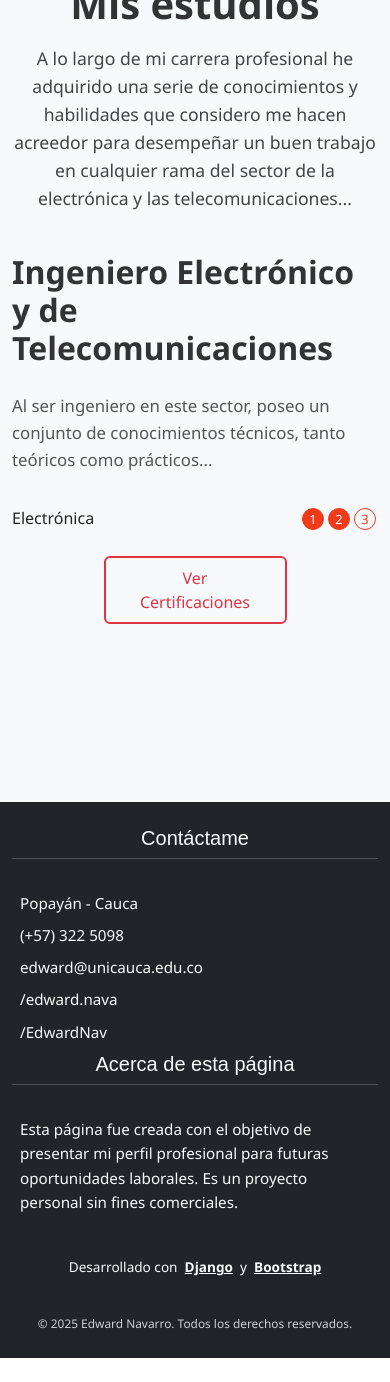
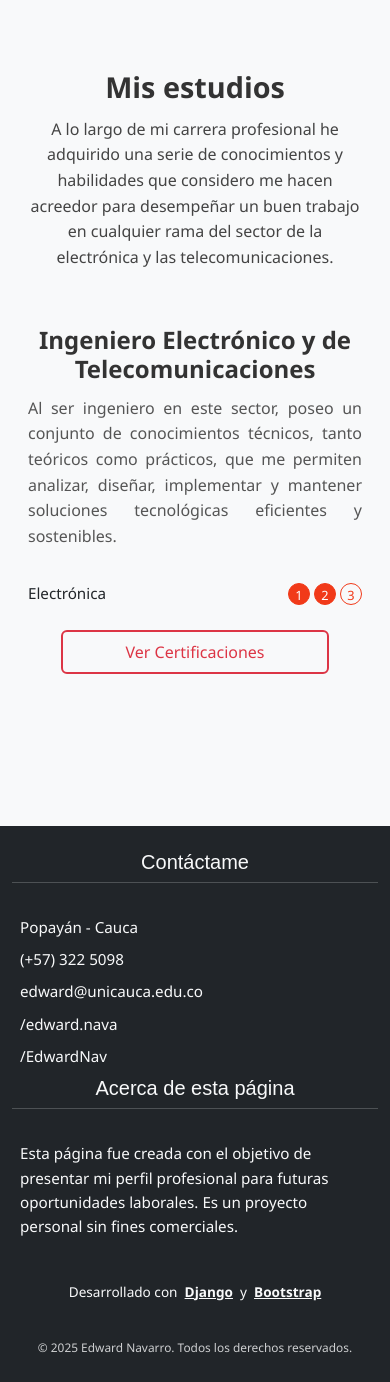
Before and after one commit to EdwardNavarroAs/portafolio, a Django app: page /studies/ in a window 390 px wide. Shown: the part 730-2112 px from the top of the page. Before the commit the page ends 2088 px from the top, so only its background shows below. Run offline with Django 5.2, Linux system fonts and the light colour scheme.

Commit message:
agregando toda la logica de la pagina para los estudies en studies.html

```diff
--- a/miweb/static/css/base.css
+++ b/miweb/static/css/base.css
@@ -53,3 +53,15 @@ p {
   background-color: #dc3545;
   box-shadow: 0 3px 8px rgba(220, 53, 69, 0.3);
 }
+
+/* ========== EFECTOS SCROLL ==========
+   Se usa con JS para que los elementos aparezcan al hacer scroll */
+.scroll-fade {
+  opacity: 0;
+  transform: translateY(30px);
+  transition: opacity 0.6s ease-out, transform 0.6s ease-out;
+}
+.scroll-fade.visible {
+  opacity: 1;
+  transform: translateY(0);
+}
--- a/miweb/static/css/studies.css
+++ b/miweb/static/css/studies.css
@@ -1,85 +1,53 @@
+/* ========== ESTILOS BASE (MÓVILES PRIMERO) ========== */
 .page-header {
-    min-height: 72vh;
+  min-height: 80vh;
   background-size: cover;
-    background-position: center bottom; /* ← mueve la imagen hacia arriba */
+  background-position: center center;
+  background-image: url('../img/universidad3.jpg');
 }
 
-
 .section-description__title {
-    font-size: 2.5rem;
+  font-size: 1.8rem;
   font-weight: bold;
-    margin-bottom: 1rem;
+  text-align: center;
+  margin-bottom: 0.75rem;
 }
 
 .section-description__paragph {
-    font-size: 1.1rem;
+  font-size: 1rem;
   color: #444;
+  text-align: center;
+  padding: 0 1rem;
 }
 
 .studies_subsubsection {
-    margin-top: 1.5em;
-    margin-bottom: 1.5em;
+  margin: 1.5em 0;
+  display: flex;
+  flex-direction: column;
 }
 
-/* Imagen contenedor */
-.studie-img-container {
-    height: 400px;
-    position: relative;
-}
-
-.studie_img_engineer {
-    width: 80%;
-    position: absolute;
-    top: 50px;
-    left: 1em;
-    box-shadow: -3px 3px 4px 3px rgba(83, 77, 77, 0.65);
-    z-index: 100;
-}
-
-.studie_img_engineer img {
-    max-width: 100%;
-    border-radius: 0.5rem;
-}
-
-/* Cita */
-.studie_tag_engineer {
-    width: 70%;
-    position: absolute;
-    bottom: 60px;
-    right: 4em;
-    color: #f13a19;
-    border: 1px solid;
-    padding: 1.5em;
-    font-style: oblique;
-    font-size: 1.1em;
-    opacity: 0.75;
-    background-color: rgba(255, 255, 255, 0.8);
-}
-
-/* Descripción */
 .studie-description {
   display: flex;
   flex-direction: column;
   justify-content: center;
+  padding: 1rem;
 }
 
 .studie-title {
-    font-size: 2rem;
-    margin-bottom: 0.8em;
+  font-size: 1.5rem;
   color: #333;
+  margin-bottom: 0.75rem;
+  text-align: center;
 }
 
 .studie-paragph {
-    font-size: 1.05rem;
+  font-size: 1rem;
   font-weight: 300;
   color: #555;
+  text-align: justify;
 }
 
-/* Niveles */
 .studies-levels {
-    display: flex;
-    flex-direction: column;
-    width: 100%;
   margin-top: 1rem;
 }
 
@@ -87,26 +55,24 @@
   display: flex;
   justify-content: space-between;
   align-items: center;
-    font-size: 1rem;
+  font-size: 0.95rem;
   margin-bottom: 0.5rem;
 }
 
 .circles {
   display: flex;
-    align-items: center;
+  gap: 4px;
 }
 
 .circle {
-    display: inline-block;
-    margin: 0 2px;
+  width: 22px;
   height: 22px;
-    width: 22px;
-    text-align: center;
-    line-height: 20px;
-    font-size: 0.8rem;
   border-radius: 50%;
   border: 1px solid #f13a19;
   color: #f13a19;
+  font-size: 0.8rem;
+  text-align: center;
+  line-height: 22px;
 }
 
 .circle.filled {
@@ -114,8 +80,122 @@
   color: white;
 }
 
-.btn{
+.btn {
+  width: 80%;
+  display: block;
+  margin: 1rem auto 0;
+  font-size: 1rem;
+}
+
+.studie-img-container {
+  display: flex;
+  flex-direction: column;
+  align-items: center;
+  margin-top: 2rem;
+}
+
+.studie_img_engineer img {
+  width: 90%;
+  border-radius: 0.5rem;
+  box-shadow: -2px 2px 6px rgba(0, 0, 0, 0.3);
+}
+
+.studie_tag_engineer {
+  margin-top: 1rem;
+  font-style: italic;
+  font-size: 1rem;
+  color: #f13a19;
+  background-color: rgba(255, 255, 255, 0.85);
+  padding: 1em;
+  border: 1px solid #f13a19;
+  width: 90%;
+  text-align: center;
+  opacity: 0.9;
+}
+
+/* ========== MEDIA QUERIES PARA PANTALLAS GRANDES ========== */
+
+@media (min-width: 768px) {
+  .page-header {
+    min-height: 60vh;
+    background-position: center bottom;
+  }
+
+  .section-description__title {
+    font-size: 2.2rem;
+  }
+
+  .section-description__paragph {
+    font-size: 1.1rem;
+    padding: 0 2rem;
+  }
+
+  .studie-title {
+    font-size: 2rem;
+    text-align: left;
+  }
+
+  .studie-paragph {
+    text-align: left;
+  }
+
+  .studie-img-container {
+    flex-direction: row;
+    position: relative;
+    height: 400px;
+    margin-top: 0;
+  }
+
+  .studie_img_engineer {
+    position: absolute;
+    top: 40px;
+    left: 1rem;
+    width: 80%;
+    z-index: 1;
+  }
+
+  .studie_img_engineer img {
+    width: 100%;
+  }
+
+  .studie_tag_engineer {
+    position: absolute;
+    bottom: 40px;
+    right: 2rem;
+    width: 70%;
+    text-align: right;
+  }
+
+  .studie-description {
+    padding: 0 2rem;
+  }
+
+  .studies_subsubsection {
+    flex-direction: row;
+    justify-content: space-between;
+  }
+
+  .studie-description,
+  .studie-img-container {
+    width: 48%;
+  }
+
+  .btn {
+    width: 60%;
+    font-size: 1.1rem;
+  }
+}
+
+@media (min-width: 1024px) {
+  .section-description__title {
+    font-size: 2.5rem;
+  }
+
+  .section-description__paragph {
+    font-size: 1.2rem;
+  }
+
+  .btn {
     width: 50%;
-    display: block;
-    margin: 10px auto;
   }
+}
--- /dev/null
+++ b/miweb/static/js/base.js
@@ -0,0 +1,24 @@
+document.addEventListener("DOMContentLoaded", function () {
+  // Evita que el navegador recuerde el scroll anterior
+  if ('scrollRestoration' in history) {
+    history.scrollRestoration = 'manual';
+  }
+
+  // Fuerza el scroll hacia la parte superior al cargar
+  window.scrollTo(0, 0);
+
+  // Espera un poco para asegurar que todo esté renderizado antes de observar
+  setTimeout(() => {
+    const observer = new IntersectionObserver((entries) => {
+      entries.forEach(entry => {
+        if (entry.isIntersecting) {
+          entry.target.classList.add("visible");
+        }
+      });
+    }, {
+      threshold: 0.3 // activa cuando el 30% del elemento es visible
+    });
+
+    document.querySelectorAll(".scroll-fade").forEach(el => observer.observe(el));
+  }, 50); // Delay para mayor compatibilidad
+});
--- a/miweb/templates/miweb/base.html
+++ b/miweb/templates/miweb/base.html
@@ -33,6 +33,7 @@
     <!-- Scripts -->
      <!-- Scripts de Bootstrap -->
     <script src="https://cdn.jsdelivr.net/npm/bootstrap@5.3.3/dist/js/bootstrap.bundle.min.js"></script>
+    <script src="{% static 'js/base.js' %}"></script>
     {% block extra_js %}{% endblock %}
 </body>
 </html>
--- a/miweb/templates/miweb/studies.html
+++ b/miweb/templates/miweb/studies.html
@@ -8,25 +8,25 @@
 {% endblock %}
 
 {% block content %}
-<div class="page-header" style="background-image: url('{% static "img/universidad3.jpg" %}');"></div>
+<header class="page-header scroll-fade"></header>
 
-<div class="container my-5">
-  <div class="section">
+<main class="container my-3 scroll-fade">
+  <section class="section scroll-fade">
     <div class="row mb-4">
       <div class="col text-center">
         <h1 class="section-description__title">Mis estudios</h1>
         <p class="section-description__paragph">
-          A lo largo de mi carrera profesional he adquirido una serie de conocimientos y habilidades que considero me hacen acreedor para desempeñar un buen trabajo en cualquier rama del sector de la electrónica y las telecomunicaciones...
+          A lo largo de mi carrera profesional he adquirido una serie de conocimientos y habilidades que considero me hacen acreedor para desempeñar un buen trabajo en cualquier rama del sector de la electrónica y las telecomunicaciones.
         </p>
       </div>
     </div>
 
     <!-- Estudio 1 -->
-    <div class="row align-items-center mb-5 studies_subsubsection">
+    <div class="row align-items-center mb-5 studies_subsubsection scroll-fade">
       <div class="col-lg-7 mb-4 mb-lg-0 studie-description">
         <h2 class="studie-title">Ingeniero Electrónico y de Telecomunicaciones</h2>
         <p class="studie-paragph">
-          Al ser ingeniero en este sector, poseo un conjunto de conocimientos técnicos, tanto teóricos como prácticos...
+          Al ser ingeniero en este sector, poseo un conjunto de conocimientos técnicos, tanto teóricos como prácticos, que me permiten analizar, diseñar, implementar y mantener soluciones tecnológicas eficientes y sostenibles.
         </p>
 
         <div class="studies-levels">
@@ -43,7 +43,7 @@
         <a class="btn btn-outline-danger mt-3" target="_blank">Ver Certificaciones</a>
       </div>
 
-      <div class="col-lg-5 d-none d-lg-block studie-img-container">
+      <div class="col-lg-5 d-none d-lg-block studie-img-container scroll-fade">
         <div class="studie_img_engineer img-left">
           <img src="{% static 'img/ingenieria.jpg' %}" alt="Ingeniería">
         </div>
@@ -52,7 +52,6 @@
         </p>
       </div>
     </div>
-
-  </div>
-</div>
+  </section>
+</main>
 {% endblock %}
```
Also changed, not shown: miweb/static/css/home.css (+0 -12 lines), miweb/static/js/home.js (deleted, +0 -24 lines), miweb/templates/miweb/home.html (+3 -7 lines). Lines whose indentation alone changed are shown as unchanged.
